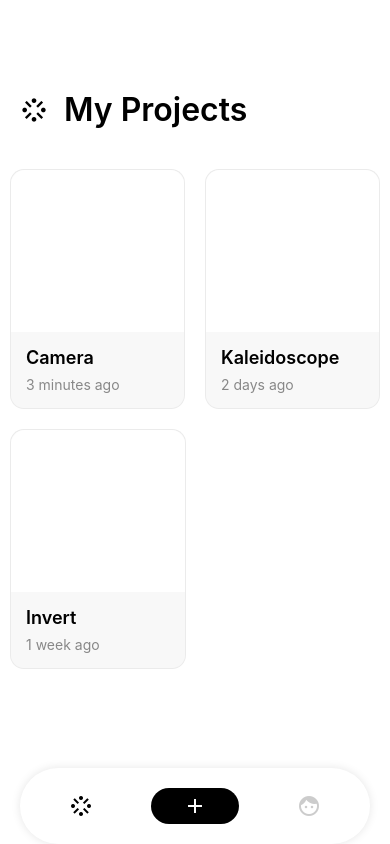
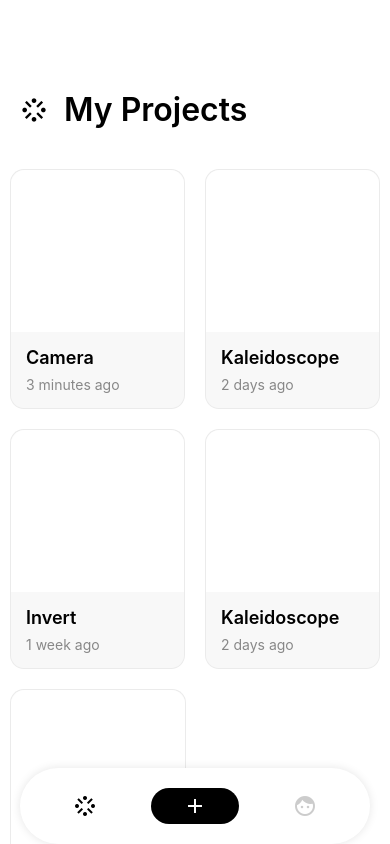
Before and after one commit to czy30121/react-alma-app, a React Native app in the folder alma-app/: screen /Dashboard in a window 390 px wide. Built offline with nearby package versions, Linux system fonts and the light colour scheme; what glslify would draw is missing.

Commit message:
silly animation

```diff
--- a/alma-app/App.tsx
+++ b/alma-app/App.tsx
@@ -68,7 +68,7 @@ export default function App() {
         <>
             <StatusBar style="dark" />
             <NavigationContainer theme={theme}>
-                <Tab.Navigator tabBar={TabNavigator} screenOptions={{ headerShown: false }}>
+                <Tab.Navigator tabBar={props => <TabNavigator {...props} />} screenOptions={{ headerShown: false }}>
                     <Tab.Screen name="ProjectStack" component={ProjectStack} />
                     <Tab.Screen name="Mid" component={Mid} />
                     <Tab.Screen name="ABC" component={Test} />
--- a/alma-app/src/containers/ProjectList/ProjectList.tsx
+++ b/alma-app/src/containers/ProjectList/ProjectList.tsx
@@ -23,6 +23,7 @@ export const ProjectListContainer = ({ projects }: IProjectListContainerProps) =
 
     return (
         <FlatList
+            contentInset={{ bottom: 120 }}
             ListHeaderComponent={
                 <View style={styles.headingContainer}>
                     <MaterialIcons name="stream" size={28} />
--- a/alma-app/src/containers/TabNavigator/TabNavigator.styles.ts
+++ b/alma-app/src/containers/TabNavigator/TabNavigator.styles.ts
@@ -22,6 +22,7 @@ export const styles = StyleSheet.create({
     },
     itemContainer: {
         paddingVertical: 6,
+        paddingHorizontal: 12,
         borderRadius: 40
     },
     itemContainerCTA: {
--- a/alma-app/src/containers/TabNavigator/TabNavigator.tsx
+++ b/alma-app/src/containers/TabNavigator/TabNavigator.tsx
@@ -1,16 +1,20 @@
-import React, { useCallback, useMemo } from 'react';
+import React, { useCallback, useEffect, useMemo, useRef } from 'react';
 import { BottomTabBarProps } from '@react-navigation/bottom-tabs';
-import { GestureResponderEvent, SafeAreaView, TouchableOpacity, View } from 'react-native';
+import { Animated, Easing, GestureResponderEvent, SafeAreaView, TouchableOpacity, View } from 'react-native';
 import { MaterialIcons } from '@expo/vector-icons';
-import { Route } from '@react-navigation/native';
 
 import { styles } from './TabNavigator.styles';
 import { ITabNavigatorItemProps } from './TabNavigator.types';
 
-const TabNavigatorItem = ({ cta, navigation, route, active }: ITabNavigatorItemProps) => {
-    const routePressHandler = useCallback(() => {
-        navigation.navigate(route.name);
-    }, [navigation, route]);
+const TabNavigatorItem = ({ cta, navigation, route, active, onPress }: ITabNavigatorItemProps) => {
+    const routePressHandler = useCallback(
+        (e: GestureResponderEvent) => {
+            navigation.navigate(route.name);
+
+            onPress?.(e);
+        },
+        [navigation, route]
+    );
 
     const navigatorIcon = useMemo(() => {
         switch (route.name) {
@@ -35,9 +39,35 @@ const TabNavigatorItem = ({ cta, navigation, route, active }: ITabNavigatorItemP
 };
 
 export const TabNavigator = ({ navigation, state }: BottomTabBarProps) => {
+    const ref = useRef<View>(null);
+    const animatedHeight = useRef(new Animated.Value(80)).current;
+
+    const expand = useCallback(() => {
+        Animated.timing(animatedHeight, {
+            toValue: 800,
+            duration: 400,
+            easing: Easing.inOut(Easing.cubic),
+            useNativeDriver: true
+        }).start();
+    }, []);
+
+    useEffect(() => {
+        const handle = animatedHeight.addListener(height => {
+            ref.current?.setNativeProps({
+                style: {
+                    height: height.value
+                }
+            });
+        });
+
+        return () => {
+            animatedHeight.removeListener(handle);
+        };
+    }, []);
+
     return (
         <SafeAreaView style={styles.safeAreaContainer}>
-            <View style={styles.container}>
+            <View ref={ref} style={styles.container}>
                 {state.routes.map((route, index) => (
                     <TabNavigatorItem
                         key={route.key}
@@ -45,6 +75,7 @@ export const TabNavigator = ({ navigation, state }: BottomTabBarProps) => {
                         active={state.index === index}
                         cta={route.name === 'Mid'}
                         navigation={navigation}
+                        onPress={expand}
                     />
                 ))}
             </View>
--- a/alma-app/src/containers/TabNavigator/TabNavigator.types.ts
+++ b/alma-app/src/containers/TabNavigator/TabNavigator.types.ts
@@ -1,9 +1,11 @@
 import { BottomTabNavigationEventMap } from '@react-navigation/bottom-tabs';
 import { NavigationHelpers, ParamListBase, Route } from '@react-navigation/native';
+import { GestureResponderEvent } from 'react-native';
 
 export interface ITabNavigatorItemProps {
     route: Route<any>;
     active: boolean;
     navigation: NavigationHelpers<ParamListBase, BottomTabNavigationEventMap>;
     cta: boolean;
+    onPress?: (e: GestureResponderEvent) => void;
 }
--- a/alma-app/src/pages/DashboardPage/DashboardPage.tsx
+++ b/alma-app/src/pages/DashboardPage/DashboardPage.tsx
@@ -33,6 +33,20 @@ const PROJECTS: IProjectListItemProps[] = [
         media: '',
         vertexShaderSource,
         fragmentShaderSource: invertShaderSource
+    },
+    {
+        title: 'Kaleidoscope',
+        lastModified: '2 days ago',
+        media: '',
+        vertexShaderSource,
+        fragmentShaderSource: kaleidoscopeShaderSource
+    },
+    {
+        title: 'Invert',
+        lastModified: '1 week ago',
+        media: '',
+        vertexShaderSource,
+        fragmentShaderSource: invertShaderSource
     }
 ];
 
```
